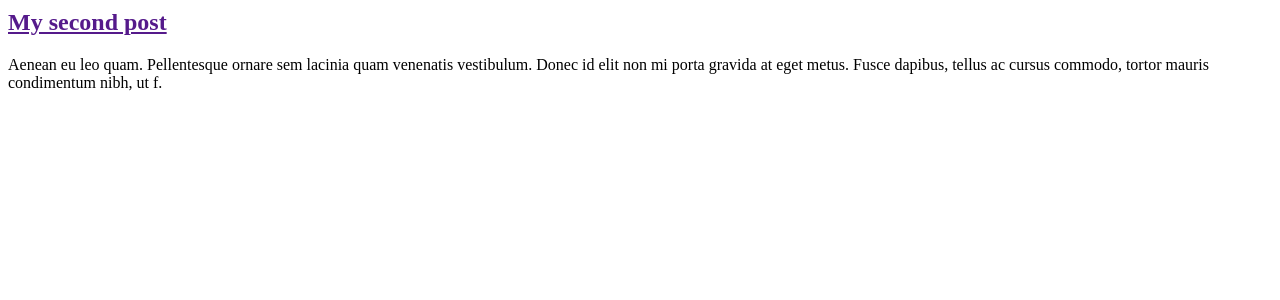
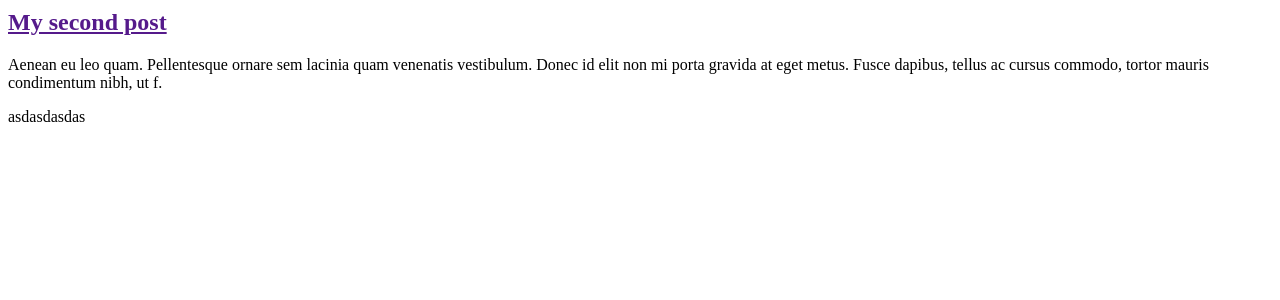
Before and after one commit to DamianLarrascq/my-fist-blog, a Django app: page / in a window 1280 px wide. Shown: the part 232-532 px from the top of the page. Run offline with Django 3.2, Linux system fonts and the light colour scheme.

Commit message:
html content change

```diff
--- a/blog/templates/blog/post_list.html
+++ b/blog/templates/blog/post_list.html
@@ -17,6 +17,7 @@
             <p>published: 14.06.2014, 12:14</p>
             <h2><a href="">My second post</a></h2>
             <p>Aenean eu leo quam. Pellentesque ornare sem lacinia quam venenatis vestibulum. Donec id elit non mi porta gravida at eget metus. Fusce dapibus, tellus ac cursus commodo, tortor mauris condimentum nibh, ut f.</p>
+            <p>asdasdasdas</p>
         </div>
     </body>
 </html>
```
